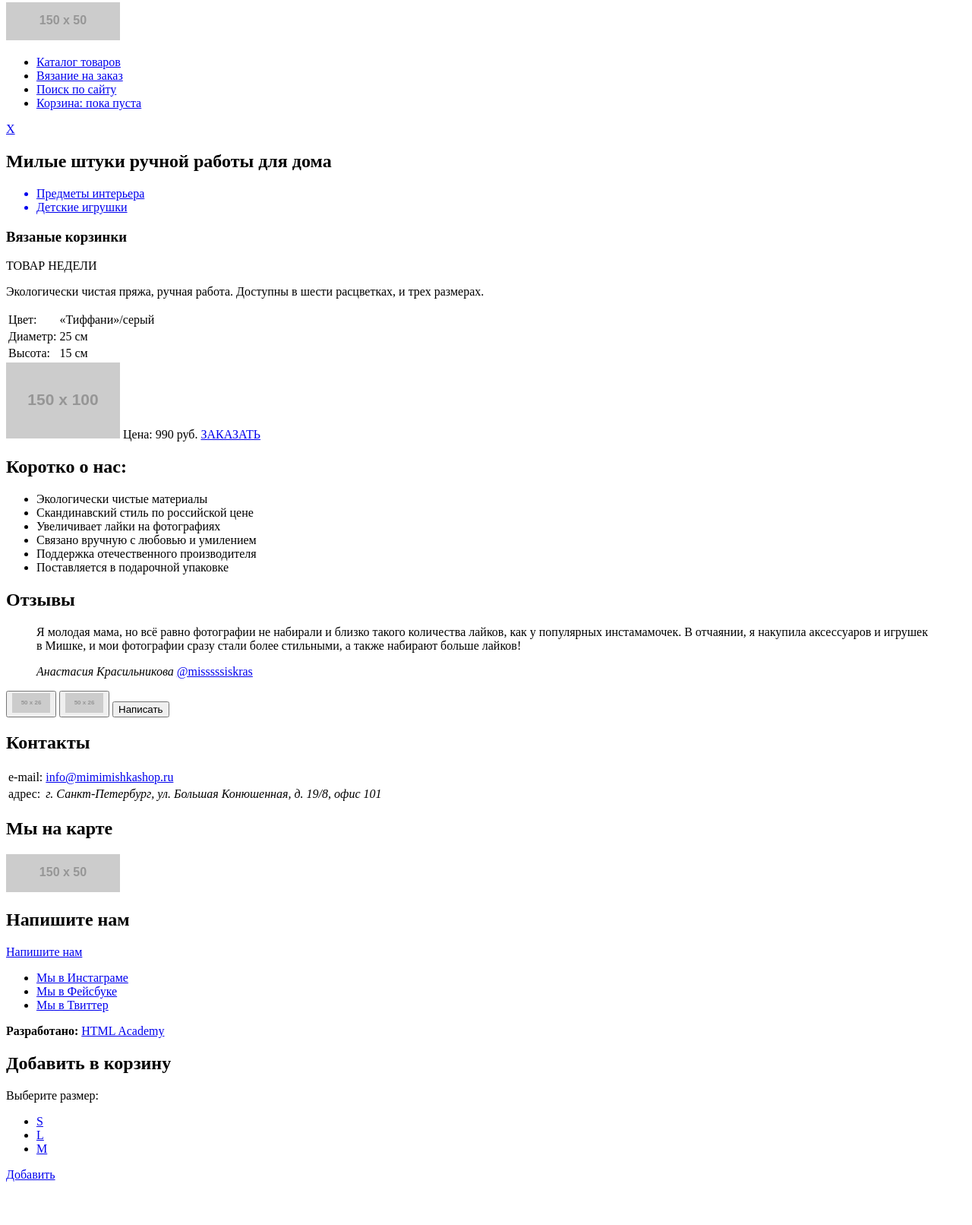
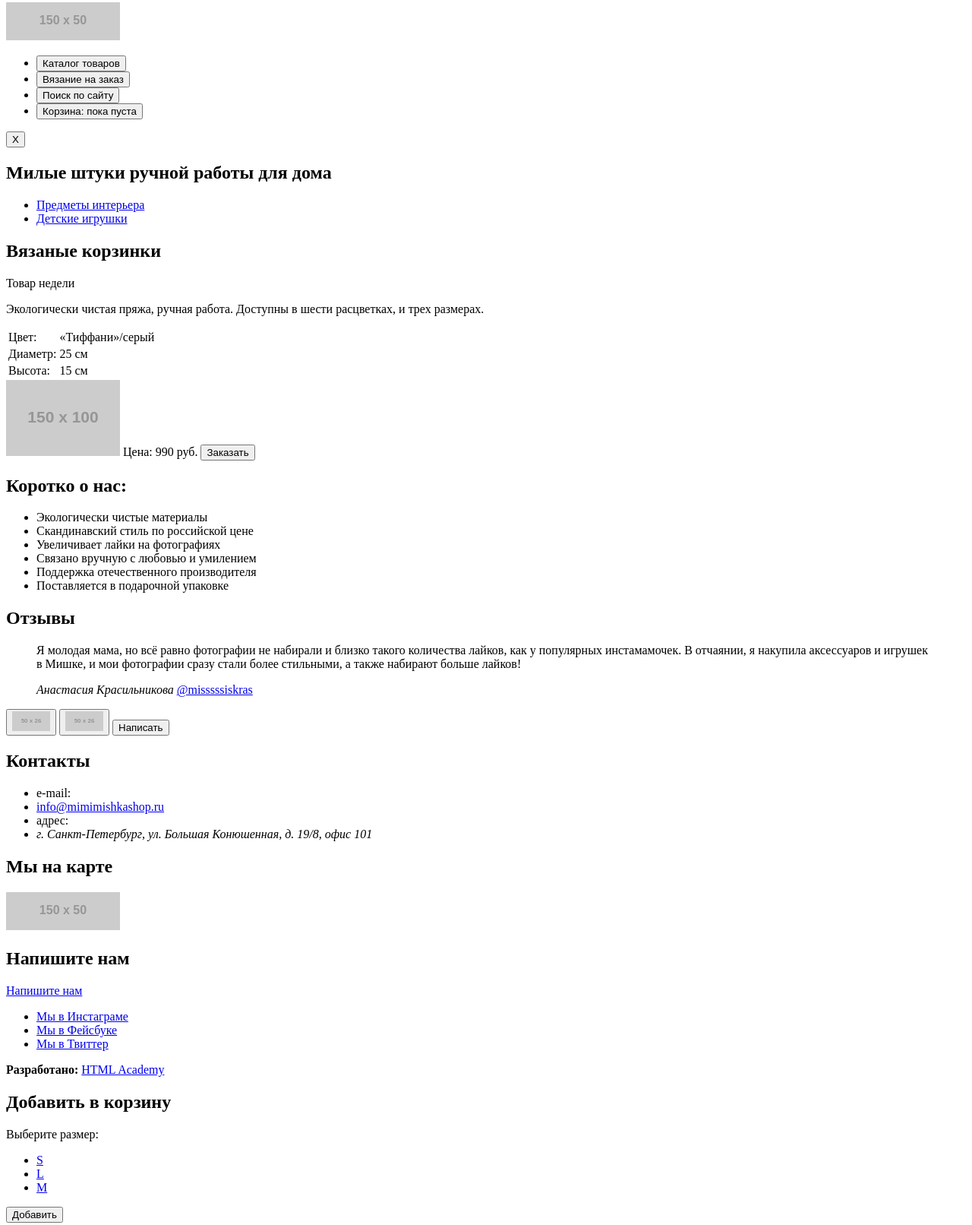
Before and after one commit to Stepan881/844681-mishka, a website: page source/index.html in a window 1280 px wide. Shown: the part 5-1617 px from the top of the page at 76% size. Before the commit the page ends 1568 px from the top, so only its background shows below. Drawn offline with Linux system fonts and the light colour scheme; placeholder pictures from the web are drawn by us.

Commit message:
исправления

```diff
--- a/source/index.html
+++ b/source/index.html
@@ -6,59 +6,53 @@
   </head>
   <body>
     <header class="header">
-      <div class="header__container">
       <a class="header__logo">
         <img class="header__logo-image" src="http://placehold.it/150x50" width="150" height="50" alt="Мишка">
       </a>
-        <nav class="header-nav__list site-list">
-          <ul class="header-nav__wrapper">
-            <li class="site-list__items"><a href="#">Каталог товаров</a></li>
-            <li class="site-list__items"><a href="#">Вязание на заказ</a></li>
-            <li class="site-list__items"><a href="#">Поиск по сайту</a></li>
-            <li class="site-list__items"><a href="#">Корзина: пока пуста</a></li>
+      <nav class="header__nav">
+        <ul class="header__nav-list">
+          <li class="header__items"><button type="button" name="close">Каталог товаров</button></li>
+          <li class="header__items"><button type="button" name="close">Вязание на заказ</button></li>
+          <li class="header__items"><button type="button" name="close">Поиск по сайту</button></li>
+          <li class="header__items"><button type="button" name="close">Корзина: пока пуста</button></li>
         </ul>
       </nav>
-        <a class="header__bt" href="#">X</a>
-      </div>
+      <button class="header__btn" type="button" name="close">X</button>
+
     </header>
     <main>
-      <section class="lovely">
-        <div class="lovely__container">
-          <h2 class="lovely__head">Милые штуки ручной работы для дома</h2>
-          <a class="lovely__list" href="#">
-            <ul class="lovely__wrapper lovery-list">
-              <li class="lovery-list__items">Предметы интерьера</li>
-              <li class="lovery-list__items">Детские игрушки</li>
+      <section class="goods">
+        <h2 class="goods__head">Милые штуки ручной работы для дома</h2>
+        <a class="goods__list" href="#">
+          <ul class="goods__list">
+            <li class="goods__items"><a class="goods__link"href="#">Предметы интерьера</a></li>
+            <li class="goods__items"><a class="goods__link" href="#">Детские игрушки</a></li>
           </ul>
         </a>
-        </div>
       </section>
-      <article class="knitted-baskets">
-        <div class="knitted-baskets__conteiner">
-          <h3>Вязаные корзинки</h3>
-          <span>ТОВАР НЕДЕЛИ</span>
+      <article class="baskets">
+        <h2>Вязаные корзинки</h2>
+        <span>Товар недели</span>
         <p>Экологически чистая пряжа, ручная работа. Доступны в шести расцветках, и трех размерах.</p>
-            <table class="knitted-baskets__wrapper knitted-info">
-              <tr class="knitted-info__item">
-                <td class="knitted-info__items">Цвет:</td>
-                <td class="knitted-info__items">«Тиффани»/серый</td>
+          <table class="baskets__wrapper">
+            <tr class="baskets__item">
+              <td class="baskets__items">Цвет:</td>
+              <td class="baskets__items">«Тиффани»/серый</td>
             </tr>
-              <tr class="knitted-info__item">
-                <td class="knitted-info__items">Диаметр:</td>
-                <td class="knitted-info__items">25 см</td>
+            <tr class="baskets__item">
+              <td class="baskets__items">Диаметр:</td>
+              <td class="baskets__items">25 см</td>
             </tr>
-              <tr class="knitted-info__item">
-                <td class="knitted-info__items">Высота:</td>
-                <td class="knitted-info__items">15 см</td>
+            <tr class="baskets__item">
+              <td class="baskets__items">Высота:</td>
+              <td class="baskets__items">15 см</td>
             </tr>
           </table>
-          <img class="knitted-baskets__img" src="http://placehold.it/150x100" alt="Вязаные корзинки">
-          <span class="knitted-baskets__price">Цена: 990 руб.</span>
-          <a class="knitted-baskets__btn-order" href="#">ЗАКАЗАТЬ</a>
-        </div>
+        <img class="baskets__img" src="http://placehold.it/150x100" alt="Вязаные корзинки">
+        <span class="baskets__price">Цена: 990 руб.</span>
+        <button class="baskets__btn-order" type="button" name="button">Заказать</button>
       </article>
       <section class="about">
-        <div class="about__conteiner">
           <h2 class="about__header">Коротко о нас:</h2>
           <ul class="about__info about-list">
             <li class="about-list__items">Экологически чистые материалы</li>
@@ -68,10 +62,8 @@
             <li class="about-list__items">Поддержка отечественного производителя</li>
             <li class="about-list__items">Поставляется в подарочной упаковке</li>
           </ul>
-        </div>
       </section>
       <section class="reviews">
-        <div class="reviews__conteiner">
           <h2 class="reviews__header">Отзывы</h2>
           <blockquote class="reviews__items">
             <p class="reviews__text">
@@ -80,72 +72,57 @@
             <cite class="reviews__author-name">Анастасия Красильникова</cite>
             <a class="reviews__author-contact" href="#">@misssssiskras</a>
           </blockquote>
-          <button class="reviews__prev" type="button"><img class="reviews__prev--img" src="http://placehold.it/50x26" alt="prev"></button>
-          <button class="reviews__next" type="button"><img class="reviews__next--img" src="http://placehold.it/50x26" alt="next"></button>
+          <button class="reviews__btn" type="button"><img class="reviews__prev--img" src="http://placehold.it/50x26" alt="prev"></button>
+          <button class="reviews__btn" type="button"><img class="reviews__next--img" src="http://placehold.it/50x26" alt="next"></button>
           <button class="reviews__btn-write" type="button">Написать</button>
-        </div>
       </section>
       <section class="contacts">
-        <div class="contacts__conteiner">
         <h2 class="contacts__header">Контакты</h2>
-          <table class="contacts__list contacts-list">
-            <tr class="contacts__list--item">
-              <td class="contacts-list__items">e-mail:</td>
-              <td class="contacts-list__items"><a href="mailto:info@mimimishkashop.ru">info@mimimishkashop.ru</a></td>
-            </tr>
-            <tr class="contacts__list--item">
-              <td class="contacts-list__items">адрес:</td>
-              <td class="contacts-list__items"><address>г. Санкт-Петербург, ул. Большая Конюшенная, д. 19/8, офис 101</address></td>
-            </tr>
-          </table>
-        </div>
+        <ul class="contacts__list">
+          <li class="contacts-list__items">e-mail:</li>
+          <li class="contacts-list__items"><a href="mailto:info@mimimishkashop.ru">info@mimimishkashop.ru</a></li>
+          <li class="contacts-list__items">адрес:</li>
+          <li class="contacts-list__items"><address>г. Санкт-Петербург, ул. Большая Конюшенная, д. 19/8, офис 101</address></li>
+        </ul>
       </section>
       <section class="map">
-        <div class="map__conteiner">
           <h2 class="map__header visually-hidden">Мы на карте</h2>
             <!--     iframe     -->
           <img src="http://placehold.it/150x50" alt="background-map">
-        </div>
       </section>
       <section class="contacts-btn">
-        <div class="contacts-btn__conteiner">
         <h2 class="contacts-btn__header visually-hidden">Напишите нам</h2>
         <a class="contacts-btn__write" href="#">Напишите нам</a>
-        </div>
       </section>
     </main>
     <footer class="footer">
-      <div class="footer__conteiner">
-        <div class="footer__social social">
-        <ul class="social__list">
-          <li class="social__item">
-            <a class="social__link social__link--instagram" href="#">Мы в Инстаграме</a>
+      <div class="footer__social">
+      <ul class="footer__list">
+        <li class="footer__item">
+          <a class="footer__link footer__instagram" href="#">Мы в Инстаграме</a>
         </li>
         <li class="social__item">
-            <a class="social__link social__link--facebook" href="#">Мы в Фейсбуке</a>
+          <a class="footer__link footer__facebook" href="#">Мы в Фейсбуке</a>
         </li>
         <li class="social__item">
-            <a class="social__link social__link--twitter" href="#">Мы в Твиттер</a>
+          <a class="footer__link footer__twitter" href="#">Мы в Твиттер</a>
         </li>
       </ul>
       </div>
-        <div class="footer__copyright copyright">
-          <b class="copyright__text">Разработано:</b>
-          <a class="button copyright__link" href="#">HTML Academy</a>
-        </div>
+      <div class="footer__copyright">
+        <b class="footer__developed">Разработано:</b>
+        <a class="footer__Academy" href="#">HTML Academy</a>
       </div>
     </footer>
     <section class="popap">
-      <div class="popap__conteiner">
       <h2 class="popap__header">Добавить в корзину</h2>
       <span class="popap__size">Выберите размер:</span>
       <ul class="popap__list">
-          <li class="popap__item"><a class="popap__link popap__link-s" href="#">S</a></li>
-          <li class="popap__item"><a class="popap__link popap__link-l" href="#">L</a></li>
-          <li class="popap__item"><a class="popap__link popap__link-m" href="#">M</a></li>
+        <li class="popap__item"><a class="popap__link-s" href="#">S</a></li>
+        <li class="popap__item"><a class="popap__link-l" href="#">L</a></li>
+        <li class="popap__item"><a class="popap__link-m" href="#">M</a></li>
       </ul>
-        <a  class="popap__btn-upload" href="#">Добавить</a>
-      </div>
+      <button class="popap__btn-upload" type="button" name="upload">Добавить</button>
     </section>
   </body>
 </html>
```
Lines whose indentation alone changed are shown as unchanged.
